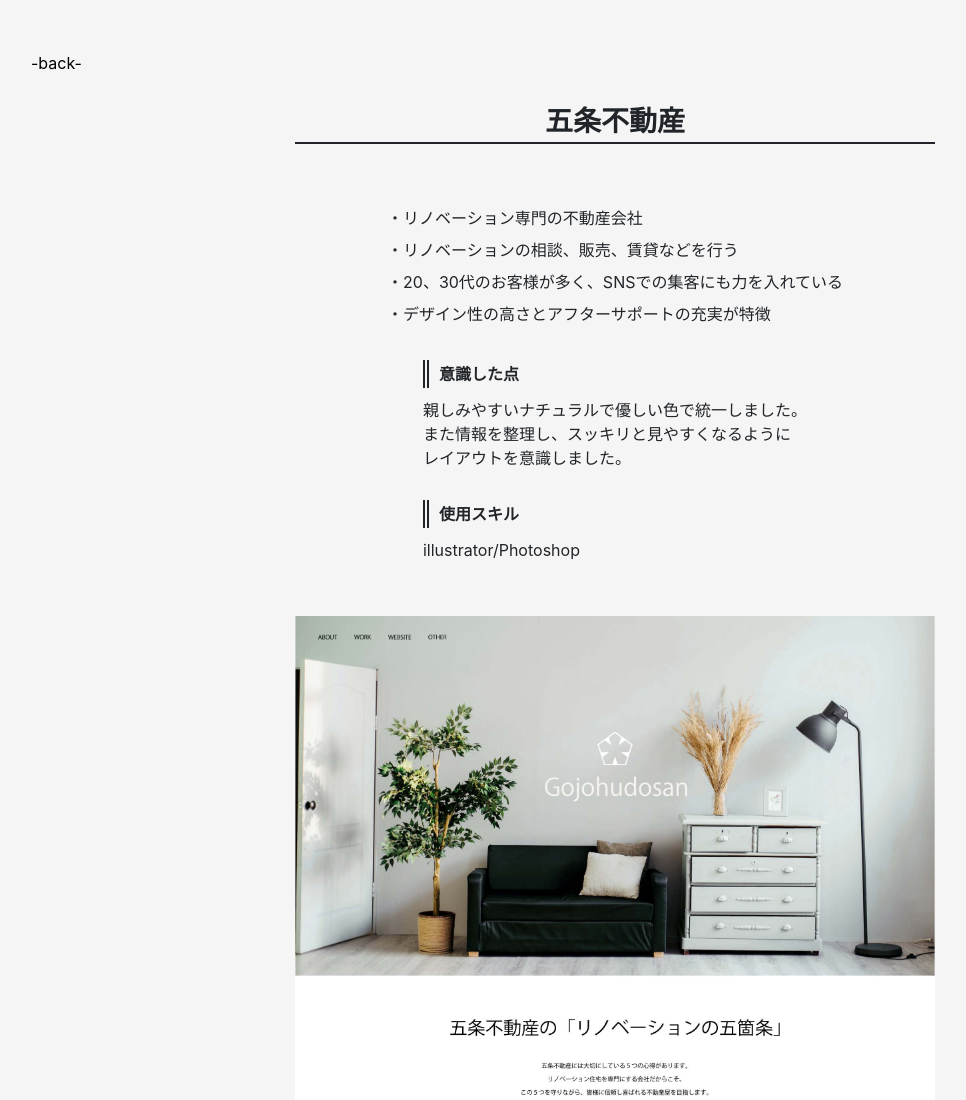
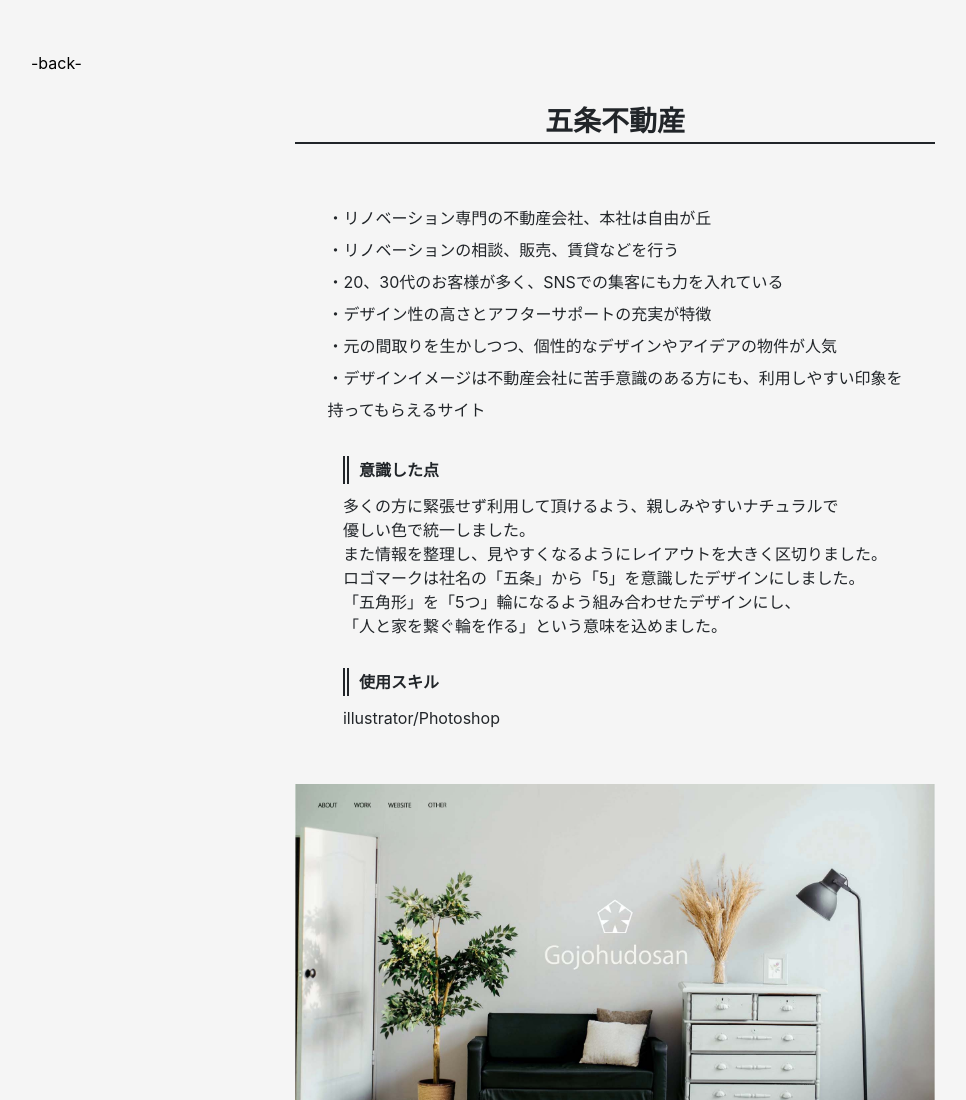
Before and after one commit to chinuts-w/portfolio, a plain HTML site: page workpage-04/index.html in a window 1280 px wide. Shown: the top 1100 px of the page, without its empty margins (25-991 px from the left). Drawn offline with Linux system fonts and the light colour scheme.

Commit message:
Add files via upload

```diff
--- a/workpage-04/index.html
+++ b/workpage-04/index.html
@@ -17,17 +17,23 @@
     <main id="main-area">
       <h2>五条不動産</h2>
       <p id="contents">
-        ・リノベーション専門の不動産会社<br>
+        ・リノベーション専門の不動産会社、本社は自由が丘<br>
         ・リノベーションの相談、販売、賃貸などを行う<br>
         ・20、30代のお客様が多く、SNSでの集客にも力を入れている<br>
-        ・デザイン性の高さとアフターサポートの充実が特徴
+        ・デザイン性の高さとアフターサポートの充実が特徴<br>
+        ・元の間取りを生かしつつ、個性的なデザインやアイデアの物件が人気<br>
+        ・デザインイメージは不動産会社に苦手意識のある方にも、利用しやすい印象を<br>
+        持ってもらえるサイト
       </p>
       <dl id="item-area">
         <dt class="item-name">意識した点</dt>
         <dd class="item">
-          親しみやすいナチュラルで優しい色で統一しました。<br>
-          また情報を整理し、スッキリと見やすくなるように<br>
-          レイアウトを意識しました。
+          多くの方に緊張せず利用して頂けるよう、親しみやすいナチュラルで<br>
+          優しい色で統一しました。<br>
+          また情報を整理し、見やすくなるようにレイアウトを大きく区切りました。<br>
+          ロゴマークは社名の「五条」から「5」を意識したデザインにしました。<br>
+          「五角形」を「5つ」輪になるよう組み合わせたデザインにし、<br>
+          「人と家を繋ぐ輪を作る」という意味を込めました。
         </dd>
         <dt class="item-name">使用スキル</dt>
         <dd class="item">illustrator/Photoshop</dd>
```
